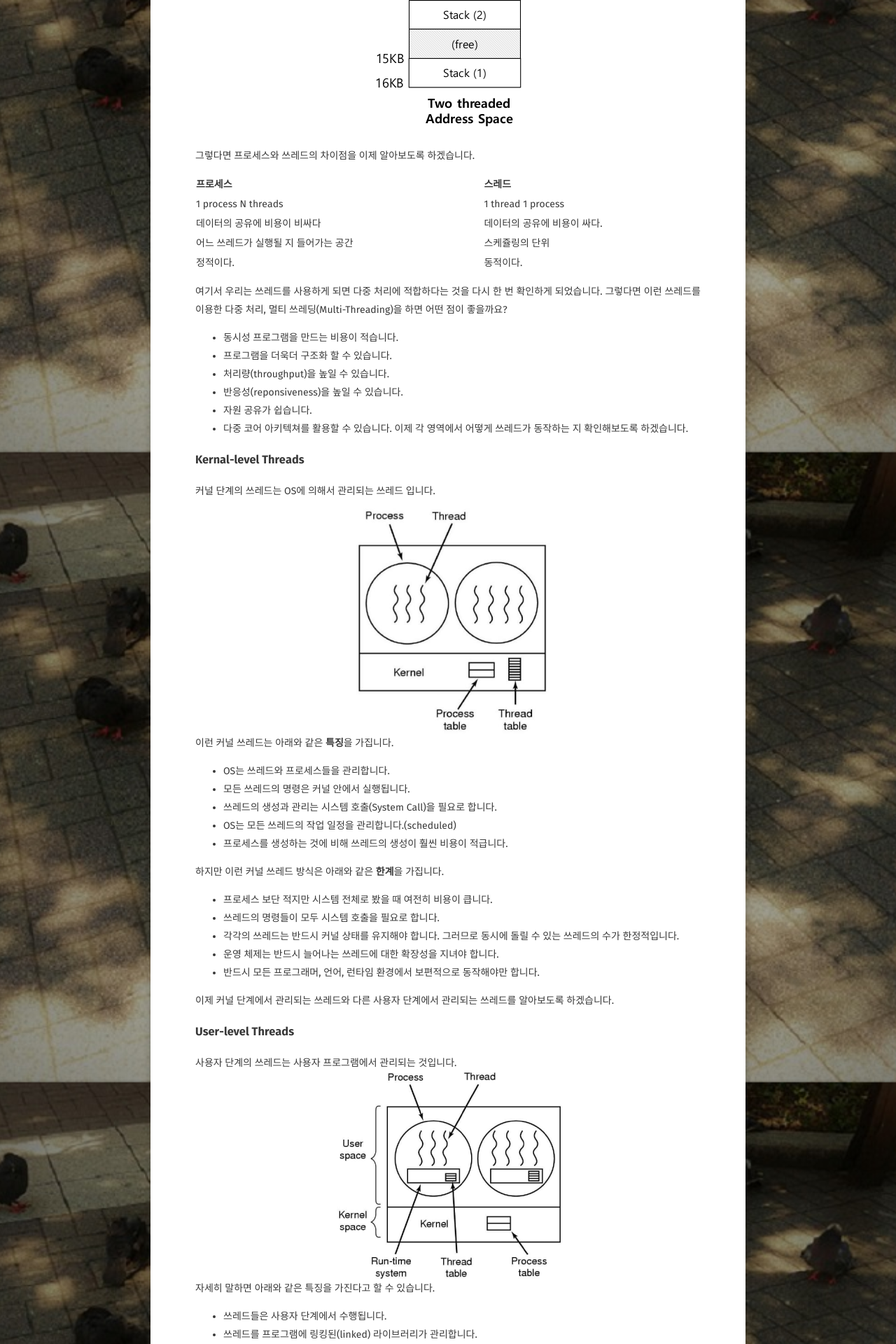
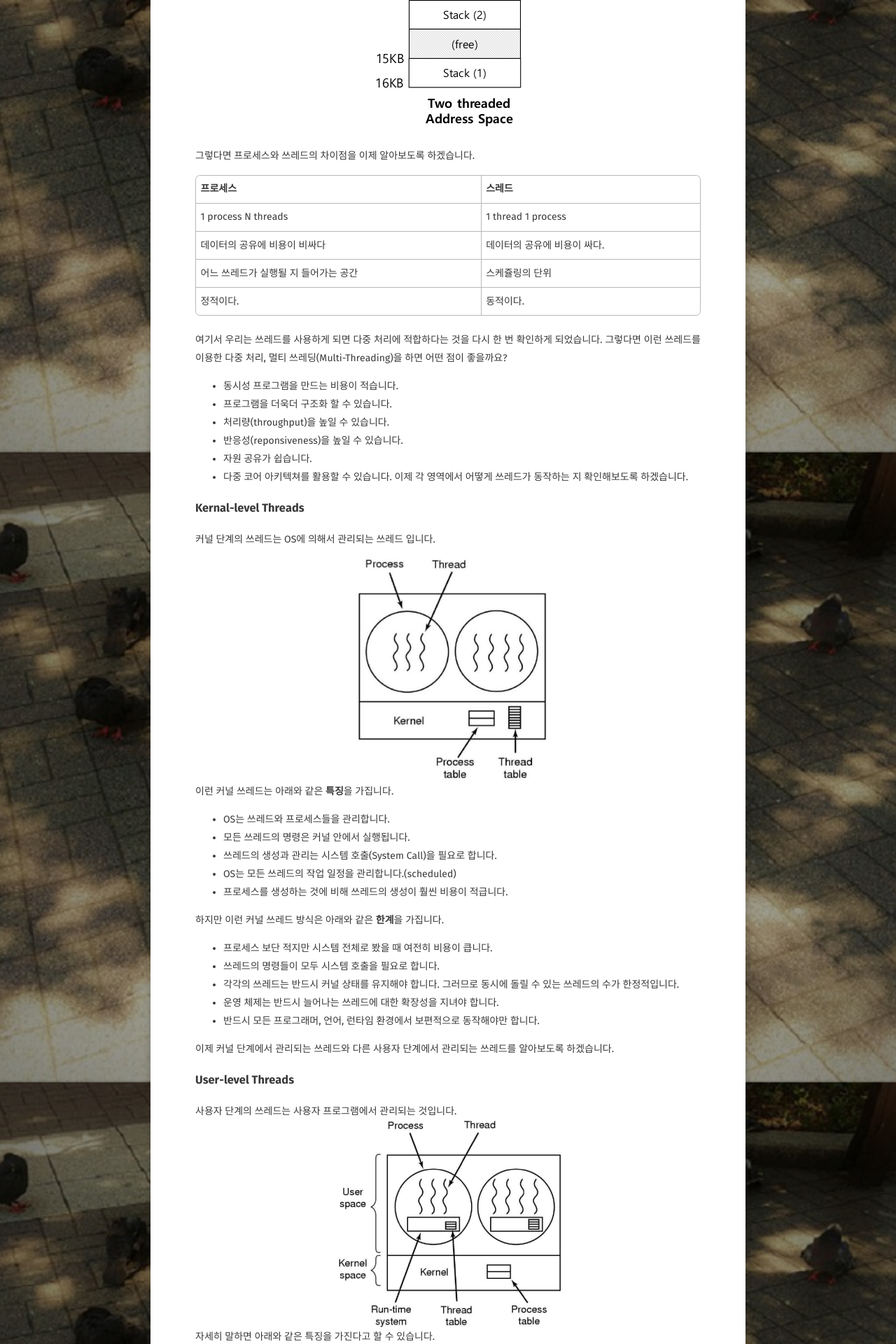
Before and after one commit to BlaCkinkGJ/blackinkgj.github.io, a Jekyll site: the page built from _posts/2018-OS/2018-05-30-Threads.md, in a window 1280 px wide. Shown: the part 2054-3974 px from the top of the page at 70% size. Built offline with Jekyll 4.4.1, drawn with Linux system fonts in a browser that asks for light colours; some web fonts are replaced; comment, search, counter and statistics services are not loaded.

Commit message:
표 상태 조정

````diff
--- a/_posts/2018-OS/2018-05-30-Threads.md
+++ b/_posts/2018-OS/2018-05-30-Threads.md
@@ -57,12 +57,13 @@ int main(){
 
 그렇다면 프로세스와 쓰레드의 차이점을 이제 알아보도록 하겠습니다.
 
-프로세스 | 스레드
-------| ------
-1 process N threads | 1 thread 1 process
-데이터의 공유에 비용이 비싸다 | 데이터의 공유에 비용이 싸다.
-어느 쓰레드가 실행될 지 들어가는 공간 | 스케쥴링의 단위
-정적이다. | 동적이다.
+|프로세스 | 스레드|
+|------| ------|
+|1 process N threads | 1 thread 1 process|
+|데이터의 공유에 비용이 비싸다 | 데이터의 공유에 비용이 싸다.|
+|어느 쓰레드가 실행될 지 들어가는 공간 | 스케쥴링의 단위|
+|정적이다. | 동적이다.|
+{:.table .table-bordered}
 
 여기서 우리는 쓰레드를 사용하게 되면 다중 처리에 적합하다는 것을 다시 한 번 확인하게 되었습니다. 그렇다면 이런 쓰레드를 이용한 다중 처리, 멀티 쓰레딩(Multi-Threading)을 하면 어떤 점이 좋을까요?
 
@@ -139,12 +140,13 @@ int pthread_create(       pthread_t*      thread,
 ```
 여기서 각각이 의미하는 바는 아래와 같습니다.
 
-항 목 | 내 용
-----|----
-thread | 이것에 의해 만들어지는 쓰레드의 대상을 위해 사용되는 부분입니다.
-attr | 이 쓰레드가 가지는 특정 구성 요소를 가지는 데 사용되는 요소입니다.
-start_routine | 이 쓰레드가 돌리는 함수를 할당하는 부분입니다.
-arg | start_routine에 들어가는 함수에 할당할 매개 변수 값을 지정해주도록 합니다.
+|항 목 | 내 용|
+|----|----|
+|thread | 이것에 의해 만들어지는 쓰레드의 대상을 위해 사용되는 부분입니다.|
+|attr | 이 쓰레드가 가지는 특정 구성 요소를 가지는 데 사용되는 요소입니다.|
+|start_routine | 이 쓰레드가 돌리는 함수를 할당하는 부분입니다.|
+|arg | start_routine에 들어가는 함수에 할당할 매개 변수 값을 지정해주도록 합니다.|
+{:.table .table-bordered}
 
 이를 활용해서 소스코드를 작성을 하면 아래와 같이 작성이 됩니다.
 
````
Also changed, not shown: _posts/2018-OS/2018-05-31-Locks.md (+3 -0 lines).
